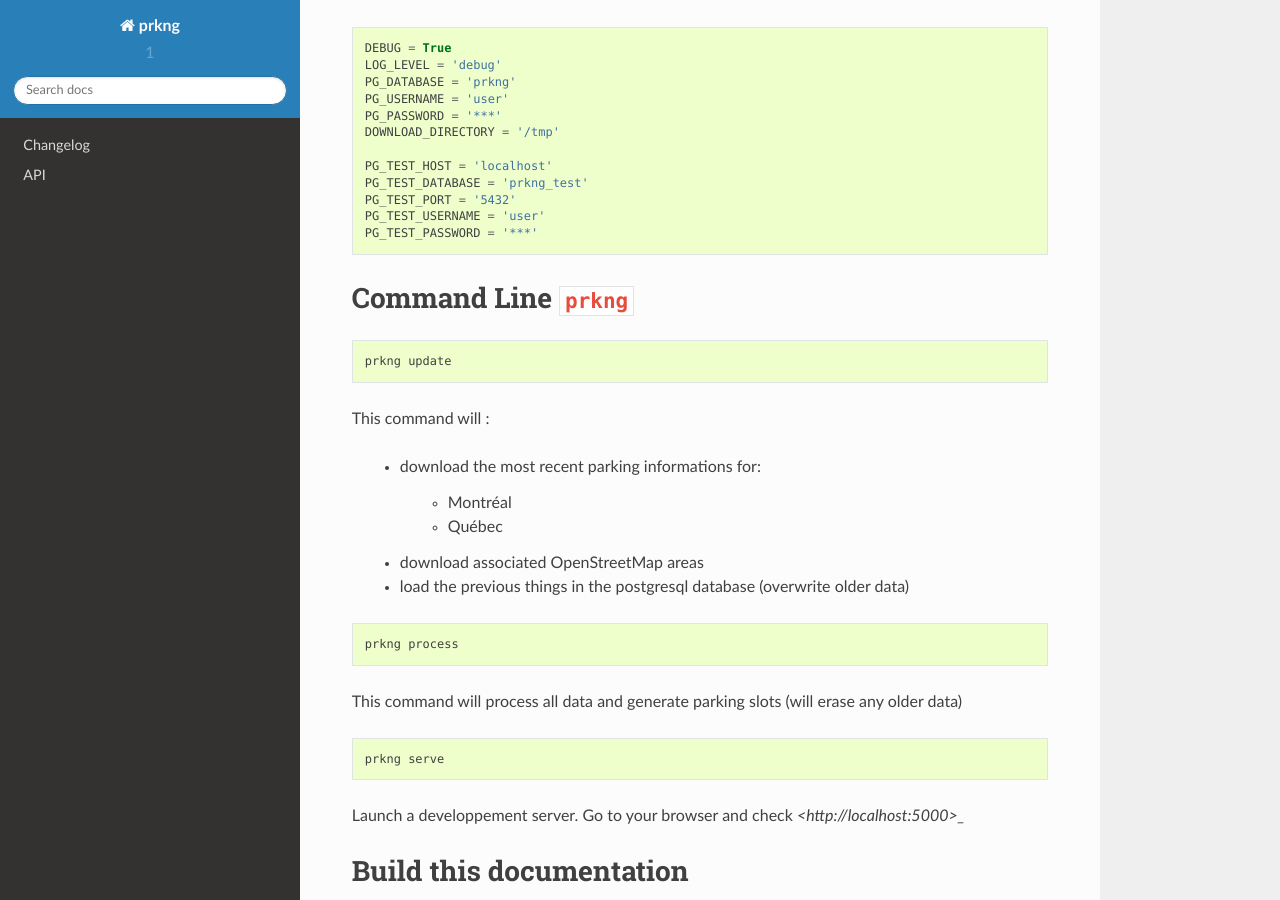
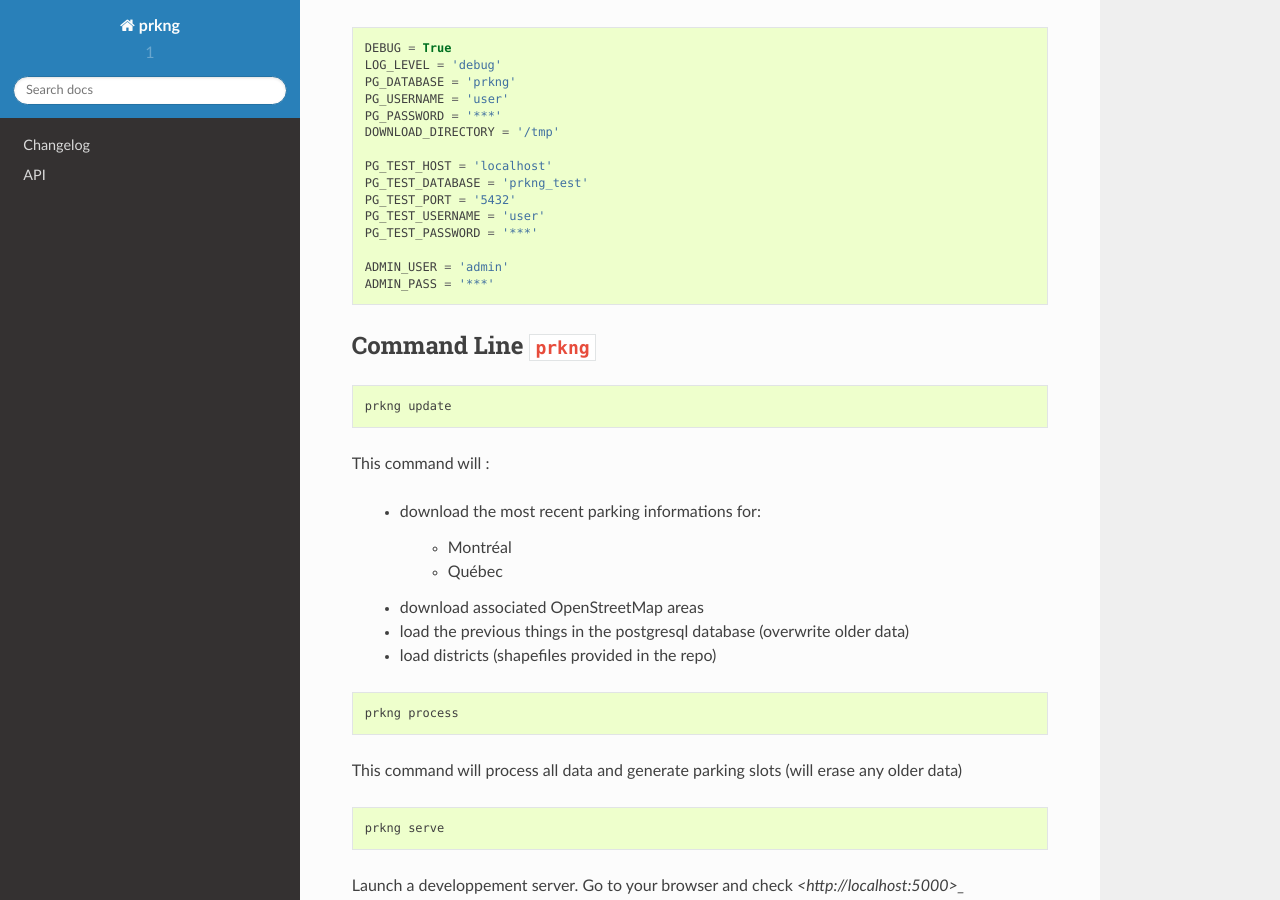
Before and after one commit to prkng/api, a Sphinx documentation site: the page built from doc/index.rst, in a window 1280 px wide and 900 px high, scrolled down 1308 px. Built offline with Sphinx 7.4.7 and the Read the Docs theme 2.0.0, drawn with Linux system fonts in a browser that asks for light colours.

Commit message:
doc: update

```diff
--- a/doc/index.rst
+++ b/doc/index.rst
@@ -71,8 +71,11 @@
     PG_TEST_USERNAME = 'user'
     PG_TEST_PASSWORD = '***'
 
+    ADMIN_USER = 'admin'
+    ADMIN_PASS = '***'
+
 Command Line ``prkng``
-======================
+----------------------
 
 ::
 
@@ -87,7 +90,7 @@
 
     - download associated OpenStreetMap areas
     - load the previous things in the postgresql database (overwrite older data)
-
+    - load districts (shapefiles provided in the repo)
 
 ::
 
```
